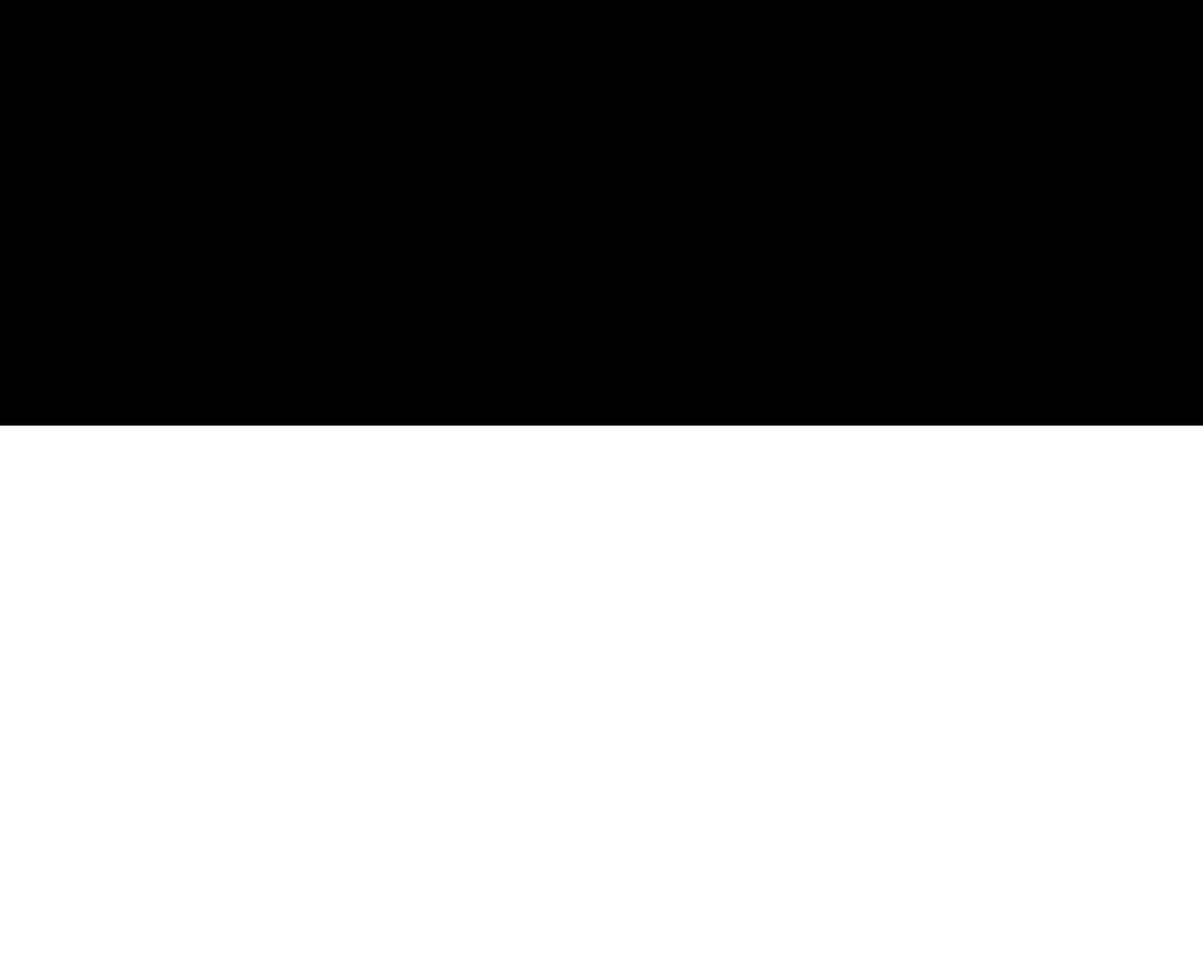
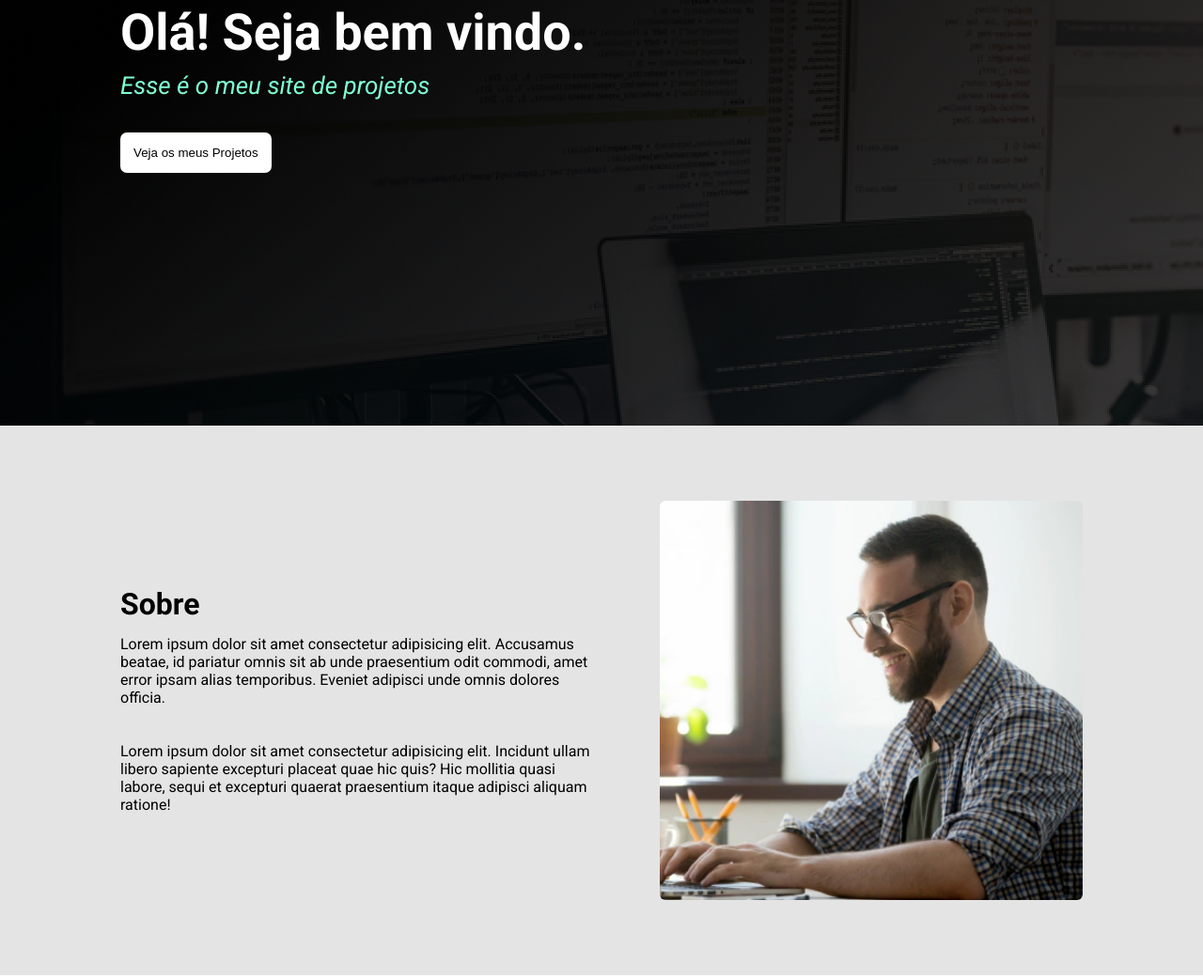
Before and after one commit to m3isonDj/site-passo-a-passo, a plain HTML site: page index.html in a window 1280 px wide. Shown: the part 347-1388 px from the top of the page at 94% size. Before the commit the page ends 800 px from the top, so only its background shows below. Drawn offline with Linux system fonts and the light colour scheme.

Commit message:
atualização do meu site

```diff
--- a/css/estilo.css
+++ b/css/estilo.css
@@ -34,10 +34,72 @@ body{
 
 .main{
     width: 100%;
-    background-color:black;
+    background-color:#c8c8c8;
     height: calc(100vh - 80px);
+    display: flex;
+    background-image: url("../img/programador.png");
+    align-items: center;
+    padding-left: 10%;
+}
+.main h1{
+    color: #fff;
+    font-size: 54px;
+}
+.main p{
+    font-size: 26px;
+    font-style: italic;
+    color: aquamarine;
+    margin-top: 10px;
+    margin-bottom: 35px;
 
 }
-h1{
-    color: azure;
+.call-to-action{
+    cursor: pointer;
+    background-color:white;
+    border: 0;
+    padding: 14px;
+    border-radius: 7px;
+    font-style: bold;
+    transition: 0.9s;
 }
+.call-to-action:hover{
+    transform: scale(1.1);
+}
+/*FIM DA MAIN*/
+
+/*INICIO SOBRE*/
+.sobre{
+    background-color: #e4e4e4;
+    width: 100%;
+    padding-left: 10%;
+    display: flex;
+    padding-right: 10%;
+    padding-top: 80px;
+    padding-bottom: 80px;
+    align-items: center;
+    justify-content: space-between;
+}
+.sobre div{
+    max-width: 50%;
+    padding-right: 10px;
+}
+.sobre img{
+    max-width: 450px;
+    border-radius: 6px;
+}
+.sobre h2{
+    font-size: 32px;
+    margin-bottom: 14px;
+}
+/*FIM SOBRE*/
+
+/* INICIO GALERIA */
+
+.galeria{
+    display: flex;
+    width: 100%;
+    flex-direction: column;
+    justify-content: center;
+    align-items: center;
+    padding: 80px 0;
+}
--- a/index.html
+++ b/index.html
@@ -27,10 +27,38 @@
     <!--FIM DA NAV-->
     <!--INICIO MAIN-->
     <section class="main">
-        <h1>Olá! Seja bem vindo.</h1>
-        <p>Esse é o meu site de projetos</p>
-        <a href="#"><button>Veja os meus Projetos</button></a>
+        <div>
+            <h1>Olá! Seja bem vindo.</h1>
+            <p>Esse é o meu site de projetos</p>
+            <a href="#"><button class="call-to-action">Veja os meus Projetos</button></a>
+        </div>
     </section>
+    <!--FIM DA MAIN-->
+
+    <!--INICIO DO SOBRE-->
+    <section class="sobre">
+       <div>
+        <h2>Sobre</h2>
+        <p>Lorem ipsum dolor sit amet consectetur adipisicing elit. Accusamus beatae, id pariatur omnis sit ab unde praesentium odit commodi, amet error ipsam alias temporibus. Eveniet adipisci unde omnis dolores officia.</p>
+        <br><br>
+        <p>Lorem ipsum dolor sit amet consectetur adipisicing elit. Incidunt ullam libero sapiente excepturi placeat quae hic quis? Hic mollitia quasi labore, sequi et excepturi quaerat praesentium itaque adipisci aliquam ratione!</p>
+       </div>
+       <img src="img/foto-pc.png" alt="Eu estou programando!">
+    </section>
+    <!--FIM SOBRE-->
+
+<!--INICIO GALERIA-->
+<section class="galeria">
+    <h2>Meus Projetos</h2>
+    <p>Conheça os meus útimos projetos!</p>
+    <div class="projeto-items">
+        <img src="img/projeto1.png" alt="projeto 1">
+        <img src="img/projeto2.png" alt="projeto 2">
+        <img src="img/projeto3.png" alt="projeto 3">
+    </div>
+</section>
+
+
 
 </body>
 </html>
```
Also changed, not shown: img/foto-pc.png (added), img/programador.png (added), img/projeto1.png (added), img/projeto2.png (added), img/projeto3.png (added), 1 other file.
